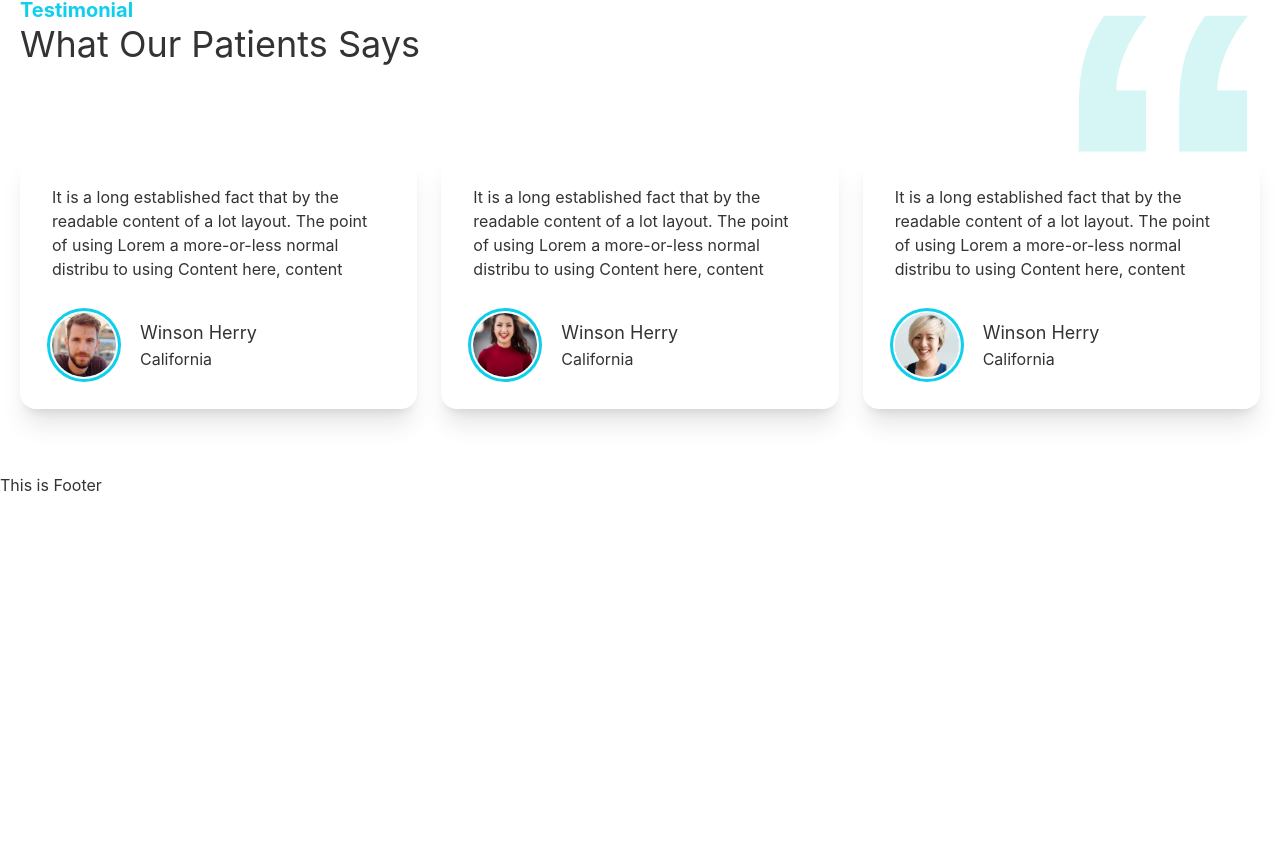
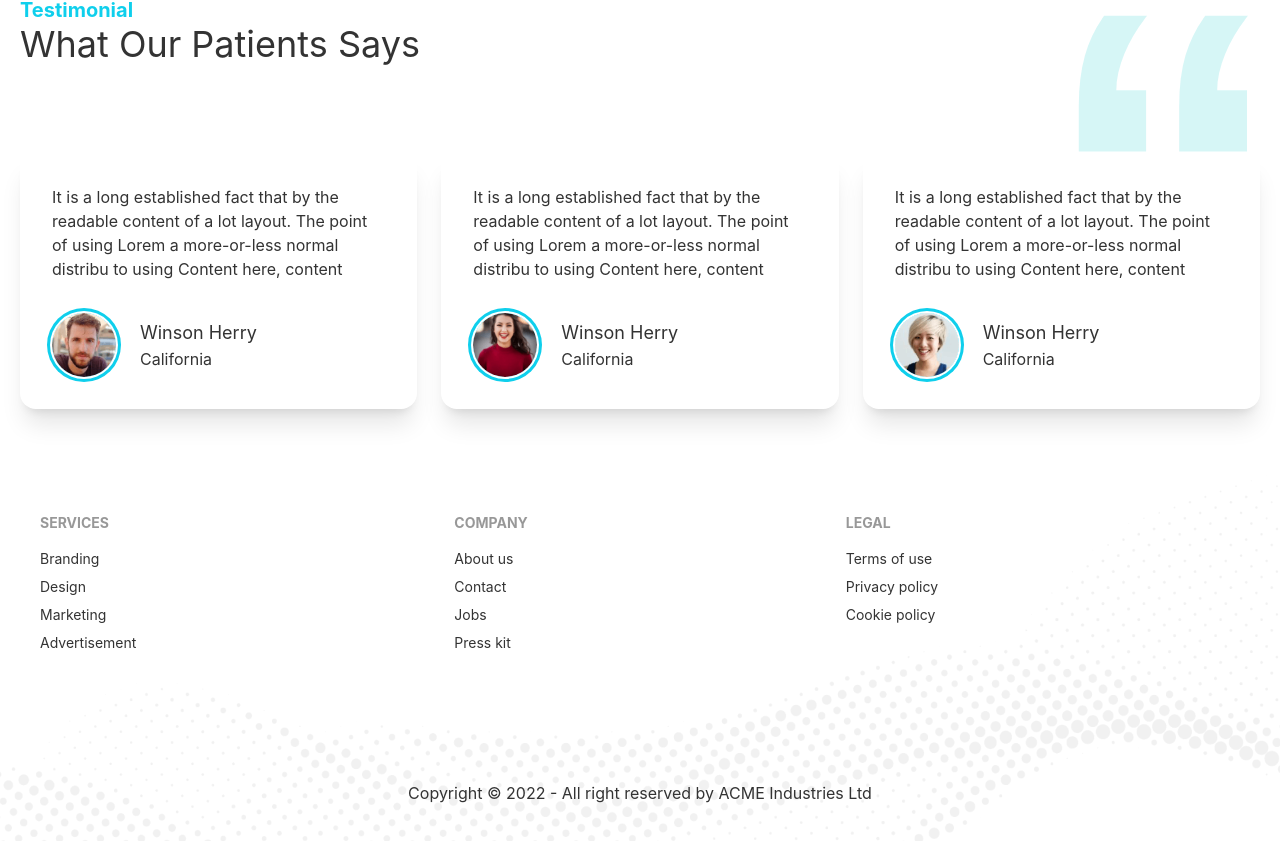
Before and after one commit to ProgrammingHero1/doctors-portal-client-module-78-5, a React (Create React App) app: page / in a window 1280 px wide. Shown: the part 1760-2601 px from the top of the page. Before the commit the page ends 2257 px from the top, so only its background shows below. Built offline with nearby package versions, Linux system fonts and the light colour scheme.

Commit message:
added footer

```diff
--- a/src/Pages/Shared/Footer/Footer.js
+++ b/src/Pages/Shared/Footer/Footer.js
@@ -1,10 +1,41 @@
 import React from 'react';
+import { Link } from 'react-router-dom';
+import footer from '../../../assets/images/footer.png';
 
 const Footer = () => {
     return (
-        <div>
-            <h2>This is Footer</h2>
-        </div>
+        <footer
+            style={{
+                background: `url(${footer})`,
+                backgroundSize: 'cover'
+            }}
+        className="p-10">
+            <div className='footer'>
+                <div>
+                    <span className="footer-title">Services</span>
+                    <Link to="/" className="link link-hover">Branding</Link>
+                    <Link to="/" className="link link-hover">Design</Link>
+                    <Link to="/" className="link link-hover">Marketing</Link>
+                    <Link to="/" className="link link-hover">Advertisement</Link>
+                </div>
+                <div>
+                    <span className="footer-title">Company</span>
+                    <Link to="/" className="link link-hover">About us</Link>
+                    <Link to="/" className="link link-hover">Contact</Link>
+                    <Link to="/" className="link link-hover">Jobs</Link>
+                    <Link to="/" className="link link-hover">Press kit</Link>
+                </div>
+                <div>
+                    <span className="footer-title">Legal</span>
+                    <Link to="/" className="link link-hover">Terms of use</Link>
+                    <Link to="/" className="link link-hover">Privacy policy</Link>
+                    <Link to="/" className="link link-hover">Cookie policy</Link>
+                </div>
+            </div>
+            <div className='text-center mt-32'>
+                <p>Copyright © 2022 - All right reserved by ACME Industries Ltd</p>
+            </div>
+        </footer>
     );
 };
 
```
